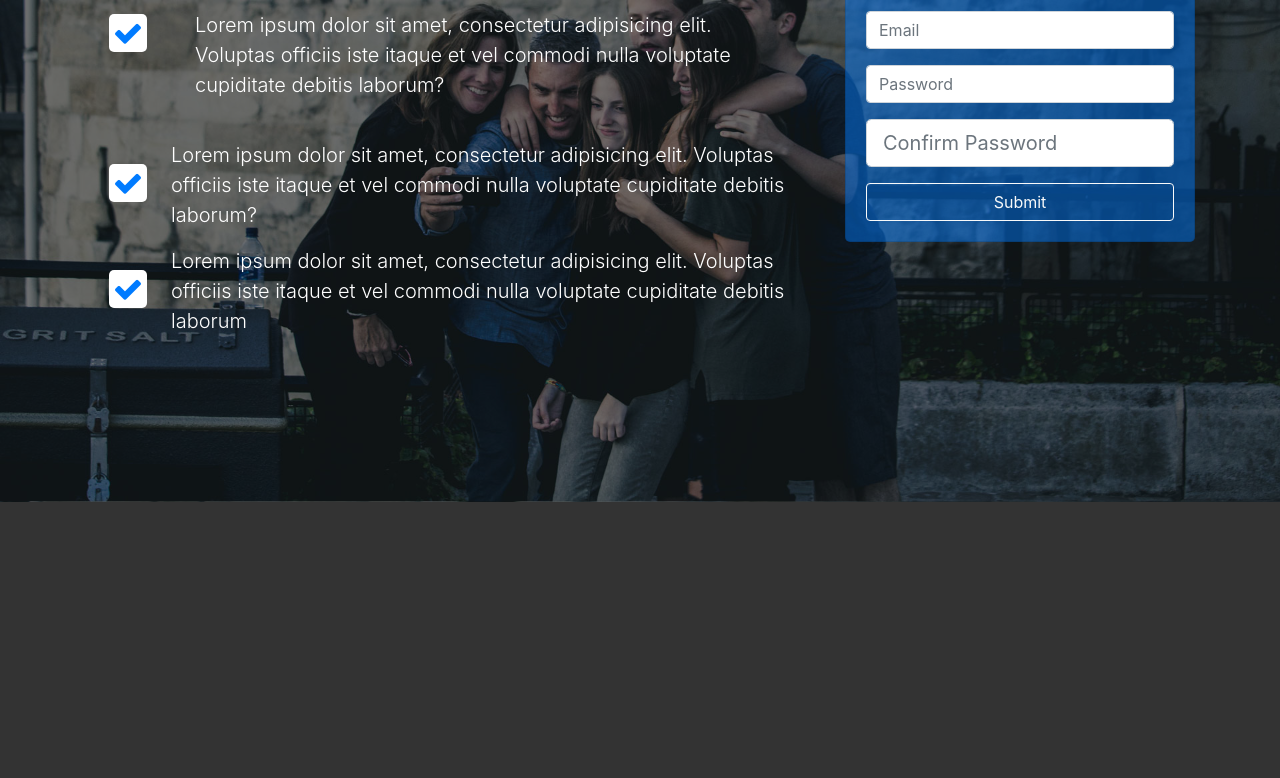
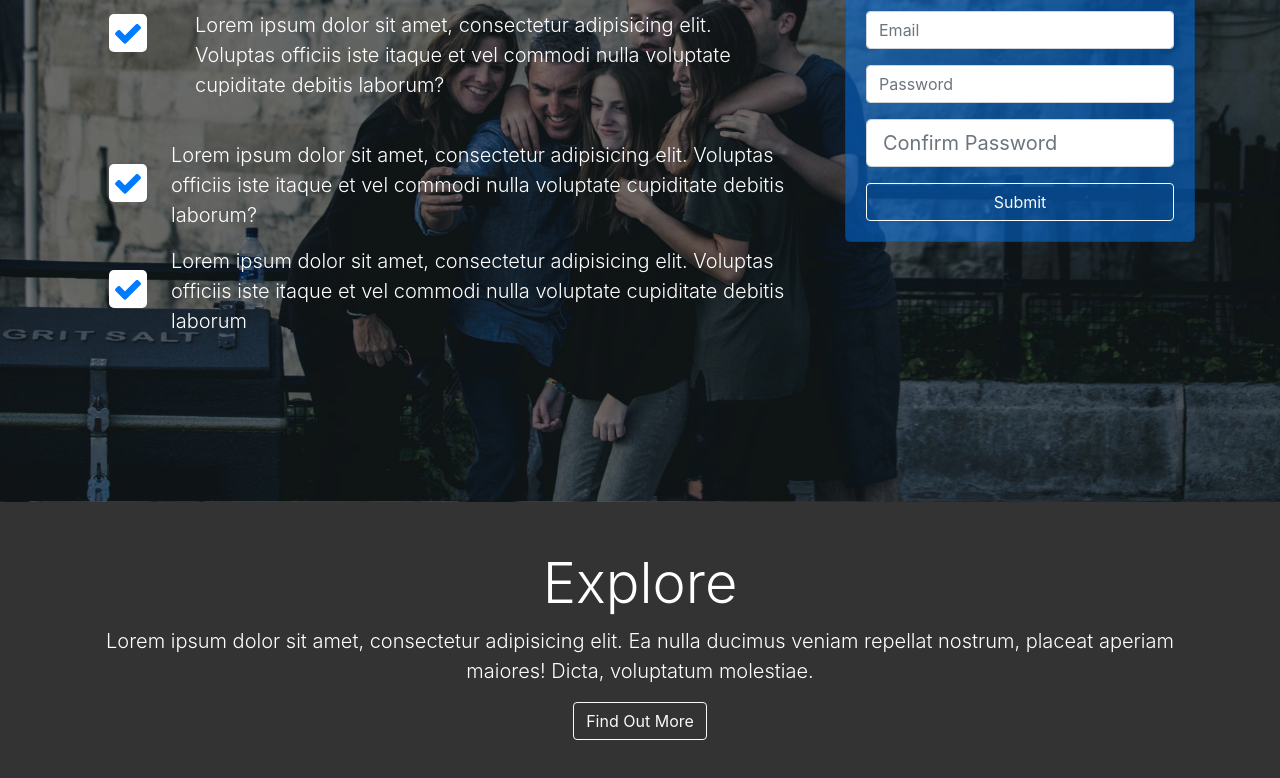
Before and after one commit to raselofficial52/LoopLAB, a plain HTML site: page src/index.html in a window 1280 px wide. Shown: the part 306-1084 px from the top of the page. Before the commit the page ends 808 px from the top, so only its background shows below. Drawn offline with Linux system fonts and the light colour scheme.

Commit message:
Explore Head Section Design

```diff
--- a/src/index.html
+++ b/src/index.html
@@ -97,6 +97,20 @@
   </div>
 </section>
 
+<!-- Explore head section -->
+<section id="explore_head_section" class="py-5">
+  <div class="container">
+    <div class="row">
+      <div class="col-md-12 text-center">
+        <h2 class="display-4">Explore</h2>
+        <p class="lead">Lorem ipsum dolor sit amet, consectetur adipisicing elit. Ea nulla ducimus veniam repellat nostrum, placeat aperiam
+        maiores! Dicta, voluptatum molestiae.</p>
+        <a class="btn btn-outline-light" href="#">Find Out More</a>
+      </div>
+    </div>
+  </div>
+</section>
+
 
 
 
```
